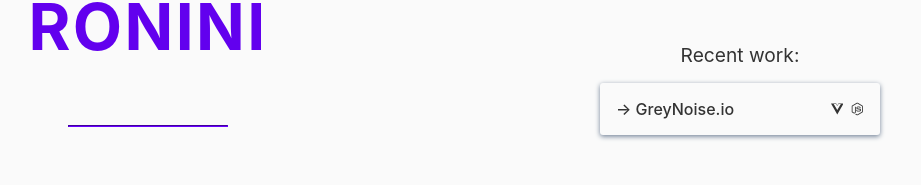
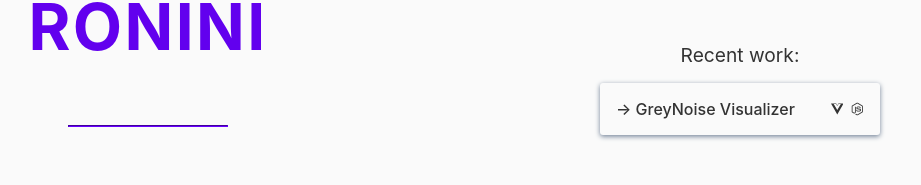
Before and after one commit to Roninii/portfolio, a Nuxt app: page / in a window 1280 px wide. Shown: the part 229-414 px from the top of the page, without its empty margins (196-1117 px from the left). Built offline with nearby package versions, Linux system fonts and the light colour scheme.

Commit message:
update GN link title

```diff
--- a/pages/index.vue
+++ b/pages/index.vue
@@ -20,12 +20,12 @@
 
       <div class="projects__project">
         <a
-          href="https://greynoise.io"
+          href="https://viz.greynoise.io"
           target="_blank"
           rel="noreferrer noopener"
           class="project__link"
-          title="ZeroGen Apparel"
-          >&rarr; GreyNoise.io</a
+          title="GreyNoise Intelligence Visualizer"
+          >&rarr; GreyNoise Visualizer</a
         >
         <Icon name="simple-icons:vuedotjs" title="Vue.js" role="presentation" />
         <Icon
```
